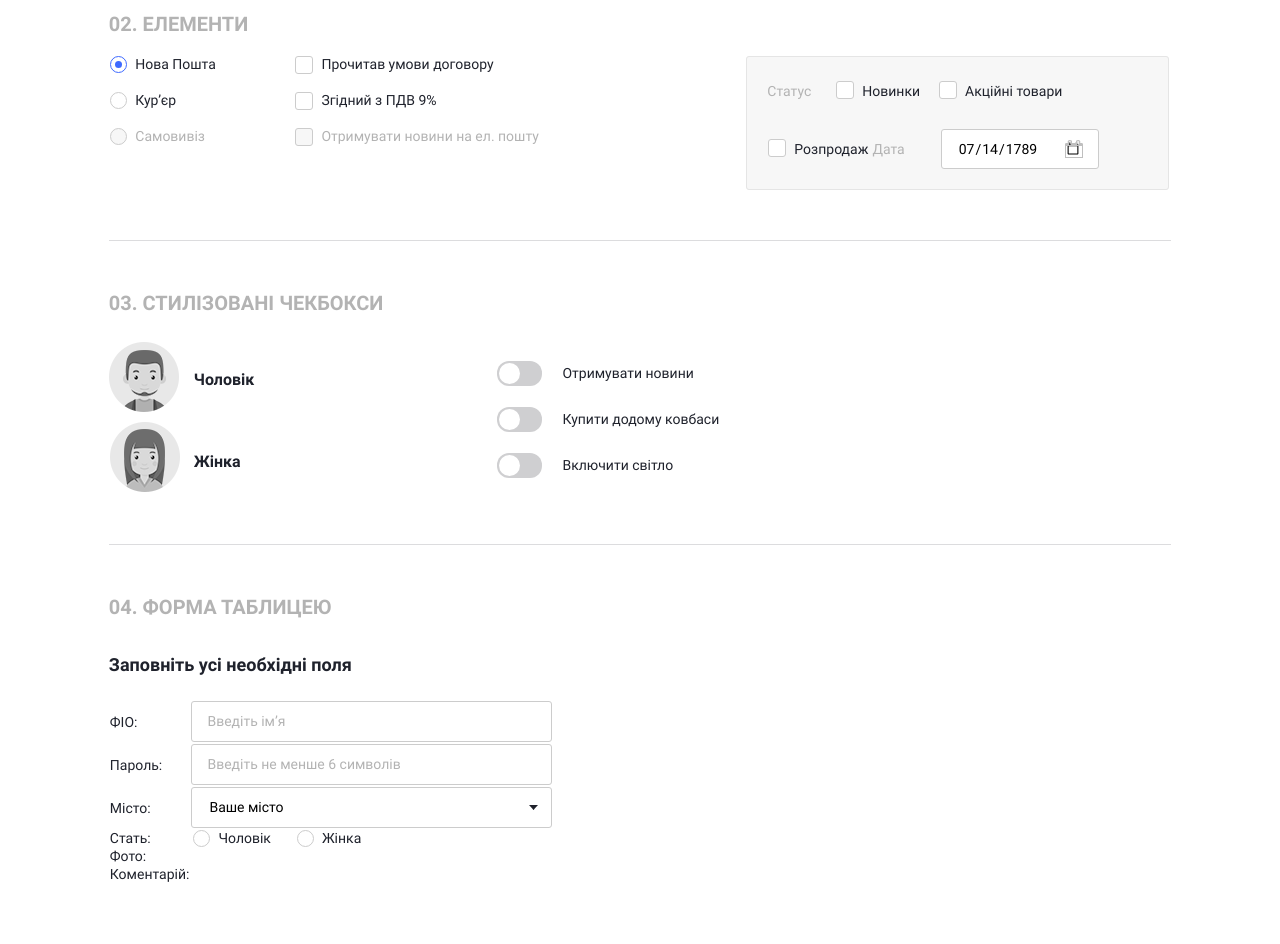
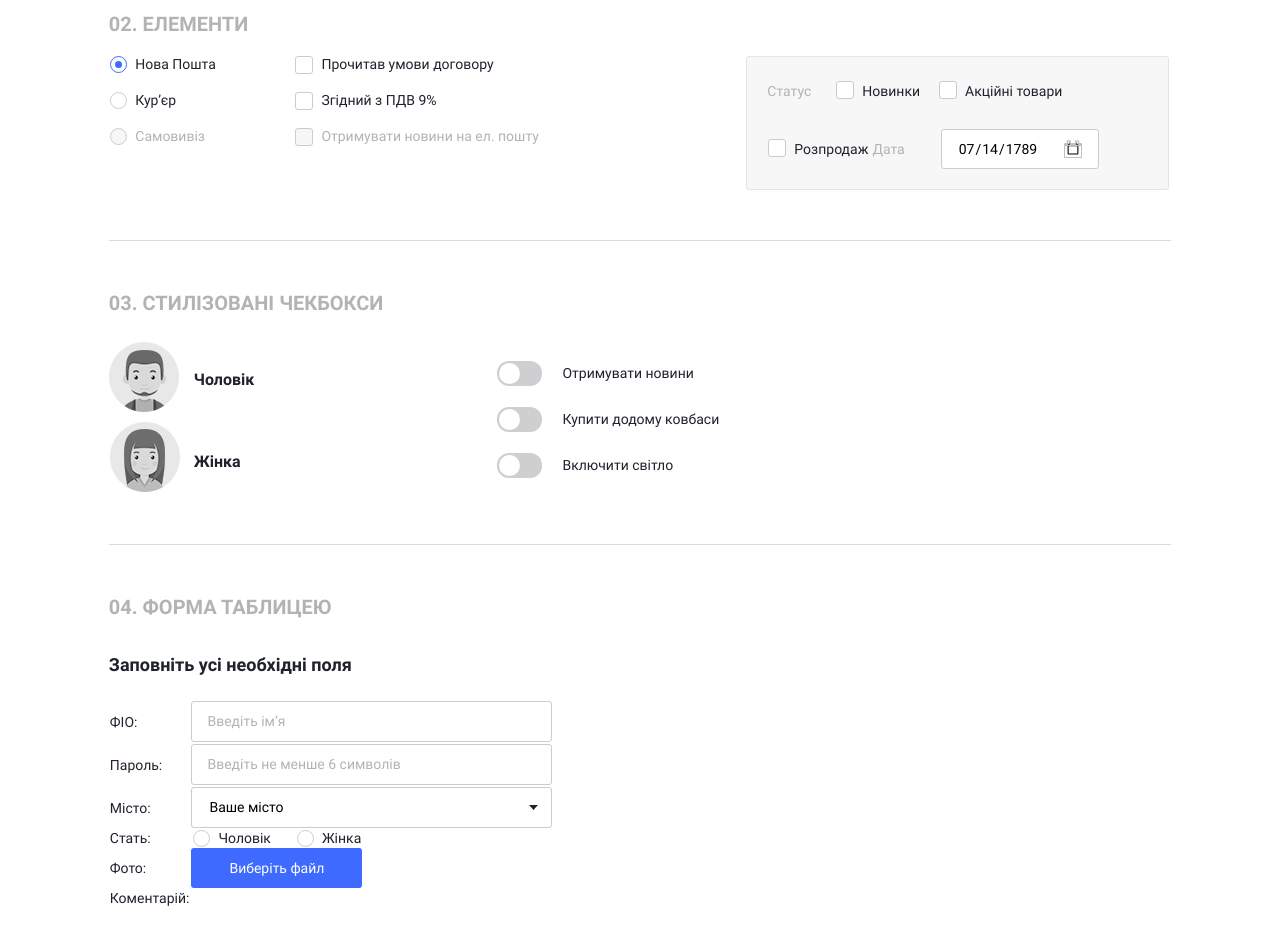
Before and after one commit to prosthost1/webforms, a plain HTML site: page index.html in a window 1280 px wide. Shown: the part 660-1604 px from the top of the page. Drawn offline with Linux system fonts and the light colour scheme.

Commit message:
Fixes and upgrades

```diff
--- a/css/style.css
+++ b/css/style.css
@@ -186,6 +186,16 @@ input {
 .table-form label {
   position: relative;
 }
+.date-container {
+  position: relative;
+  display: inline-block;
+}
+.date {
+  padding: 10px 16px;
+  font: 400 14px "Roboto";
+  border: 1px solid #ccc;
+  border-radius: 3px;
+}
 .date-label {
   margin: 0;
 }
@@ -194,11 +204,22 @@ input {
   position: absolute;
   width: 20px;
   height: 18px;
-  top: 0px;
-  right: 15px;
+  top: 0;
+  right: 16px;
   background-image: url(../images/sprite.png);
   background-position: 0 -14px;
-  z-index: 99999;
+}
+.crutch {
+  position: absolute;
+  width: 100%;
+  height: 42px;
+  right: 0;
+  top: 0;
+  transition: all 3s ease;
+  cursor: pointer;
+}
+.crutch:hover {
+  visibility: hidden;
 }
 .radio label:hover,
 .checkbox label:hover {
@@ -386,12 +407,6 @@ input {
 .another input:checked+label:after {
   left: -43px;
 }
-.date {
-  padding: 10px 16px;
-  font: 400 14px "Roboto";
-  border: 1px solid #ccc;
-  border-radius: 3px;
-}
 h3 {
   margin: 0;
   padding-bottom: 25px;
@@ -428,3 +443,20 @@ th:last-child {
 .gender {
   padding: 0 15px;
 }
+.file {
+  position: absolute;
+  max-width: 170px;
+  visibility: hidden;
+}
+.photo {
+  padding: 12px 38px;
+  display: inline-block;
+  border-radius: 3px;
+  color: #fff;
+  background-color: #3e6aff;
+}
+.photo:hover {
+  background-color: #2857f4;
+  box-shadow: 0 2px 3px rgba(15, 40, 126, 0.35);
+  cursor: pointer;
+}
--- a/index.html
+++ b/index.html
@@ -124,33 +124,39 @@
           <fieldset class="filter">
             <p class="title">Статус</p>
             <p>
-              <input type="checkbox" name="filter" id="new" /><label for="new" class="status"
+              <input type="checkbox" name="filter" id="new" /><label
+                for="new"
+                class="status"
                 >Новинки</label
               >
             </p>
             <p>
               <input type="checkbox" name="filter" id="discount" /><label
-                for="discount" class="status"
+                for="discount"
+                class="status"
                 >Акційні товари</label
               >
             </p>
             <p>
               <input type="checkbox" name="filter" id="sellout" /><label
-                for="sellout" class="sellout status"
+                for="sellout"
+                class="sellout status"
                 >Розпродаж</label
               >
             </p>
             <p class="title title--last">Дата</p>
-            <label for="date" class="date-label">
+            <span class="date-container"
+              ><label for="date" class="date-label">
                 <input
                   type="date"
                   id="date"
                   name="date"
                   value="1789-07-14"
-                autocomplete=""
                   class="date"
                 />
               </label>
+              <div class="crutch"></div>
+            </span>
           </fieldset>
         </form>
       </div>
@@ -272,7 +278,7 @@
               </tr>
               <tr>
                 <td>Фото:</td>
-                <td></td>
+                <td><label for="photo" class="photo"><input type="file" id="photo" class="file">Виберіть файл</label></td>
               </tr>
               <tr>
                 <td>Коментарій:</td>
```
Lines whose indentation alone changed are shown as unchanged.
